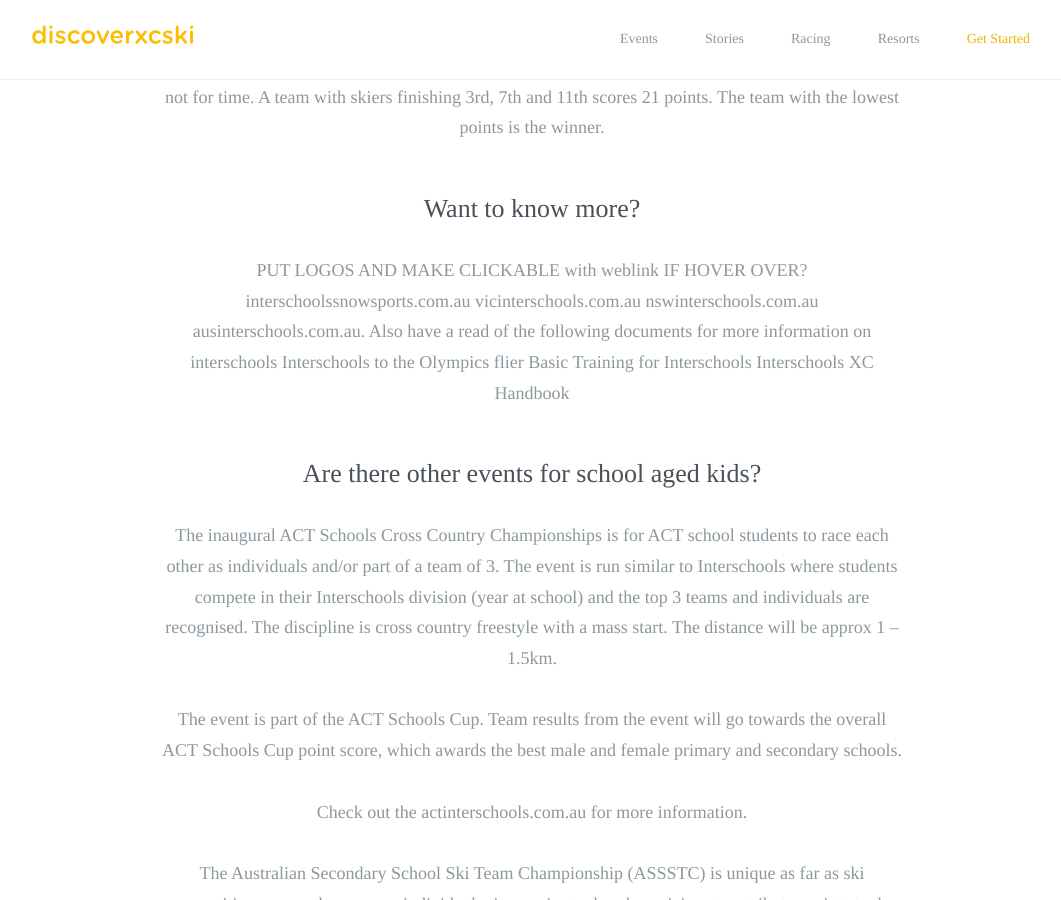
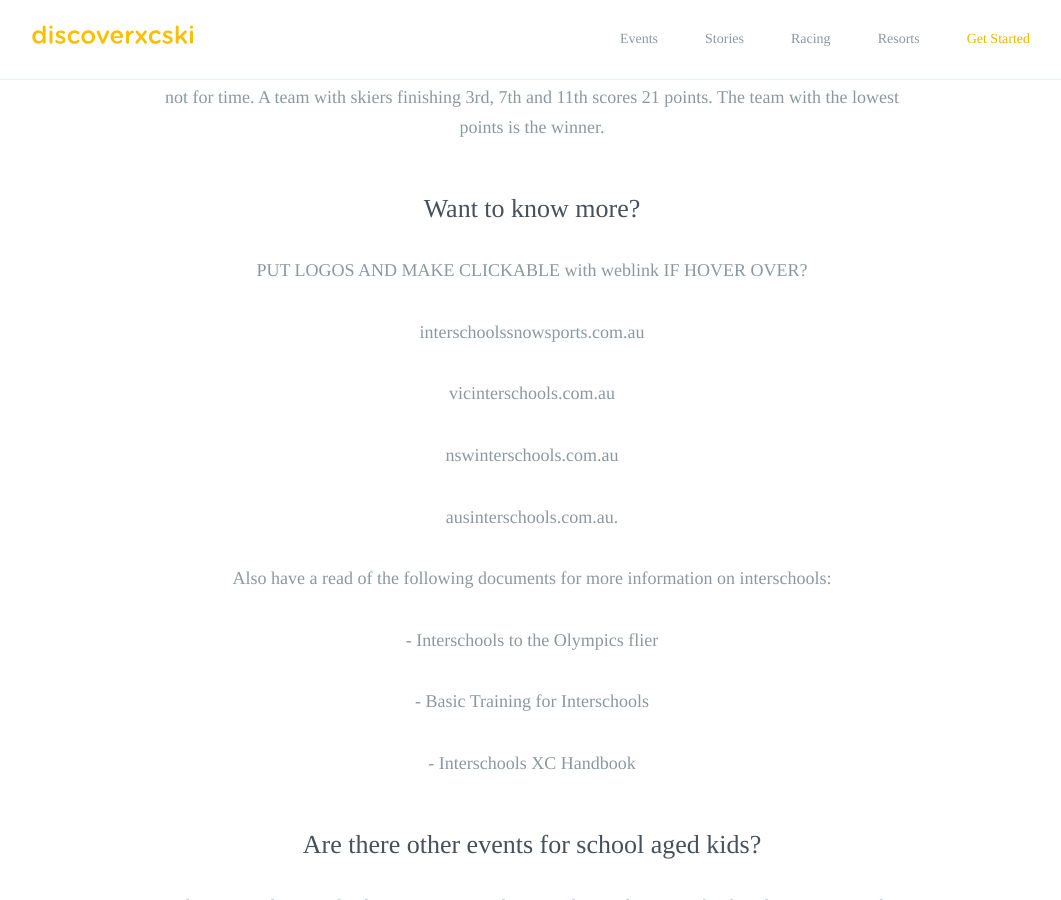
Before and after one commit to robcatto/robcatto.github.io, a Jekyll site: the page built from racing/school-level/index.html, in a window 1280 px wide and 900 px high, scrolled down 2050 px. Shown: the whole window, without its empty margins (108-1169 px from the left). Built offline with Jekyll 4.4.1, drawn with Linux system fonts in a browser that asks for light colours; some web fonts are replaced; Markdown is read by kramdown in place of the engine named in the settings.

Commit message:
Update index.html

```diff
--- a/racing/school-level/index.html
+++ b/racing/school-level/index.html
@@ -127,18 +127,23 @@ layout: default
                 <h3>Want to know more?</h3>
                 <p>
                  PUT LOGOS AND MAKE CLICKABLE with weblink IF HOVER OVER?
+<p>
+interschoolssnowsports.com.au
+<p>
+vicinterschools.com.au
+<p>
+nswinterschools.com.au
+<p>
+ausinterschools.com.au.
+<p>
 
-interschoolssnowsports.com.au
-
-vicinterschools.com.au
-nswinterschools.com.au
-ausinterschools.com.au.
-
-
-Also have a read of the following documents for more information on interschools
-Interschools to the Olympics flier
-Basic Training for Interschools
-Interschools XC Handbook
+Also have a read of the following documents for more information on interschools:
+<p>
+- Interschools to the Olympics flier
+<p>
+- Basic Training for Interschools
+<p>
+- Interschools XC Handbook
                 </p>
 
 
```
